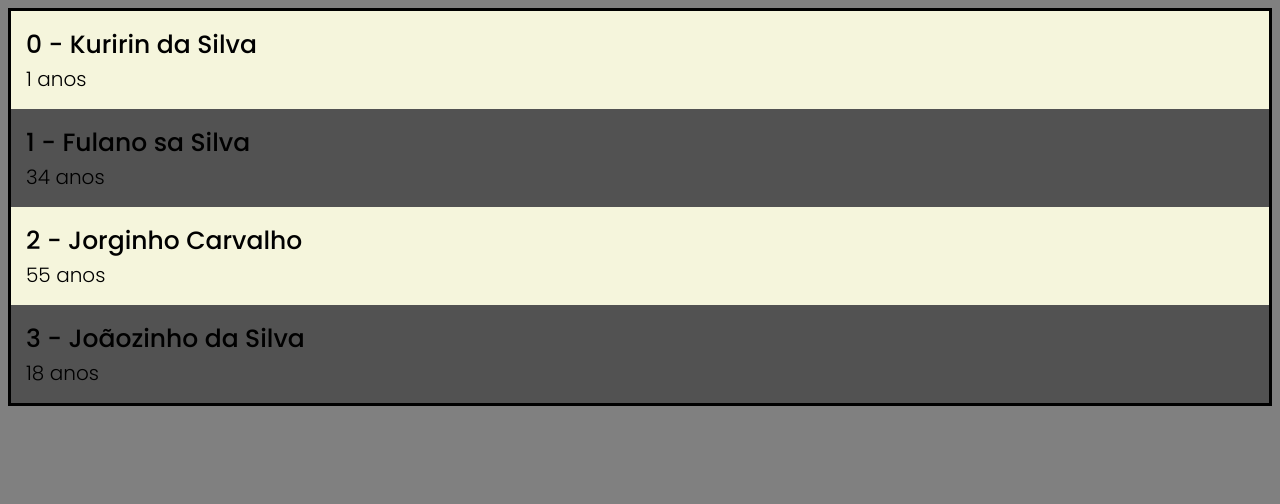
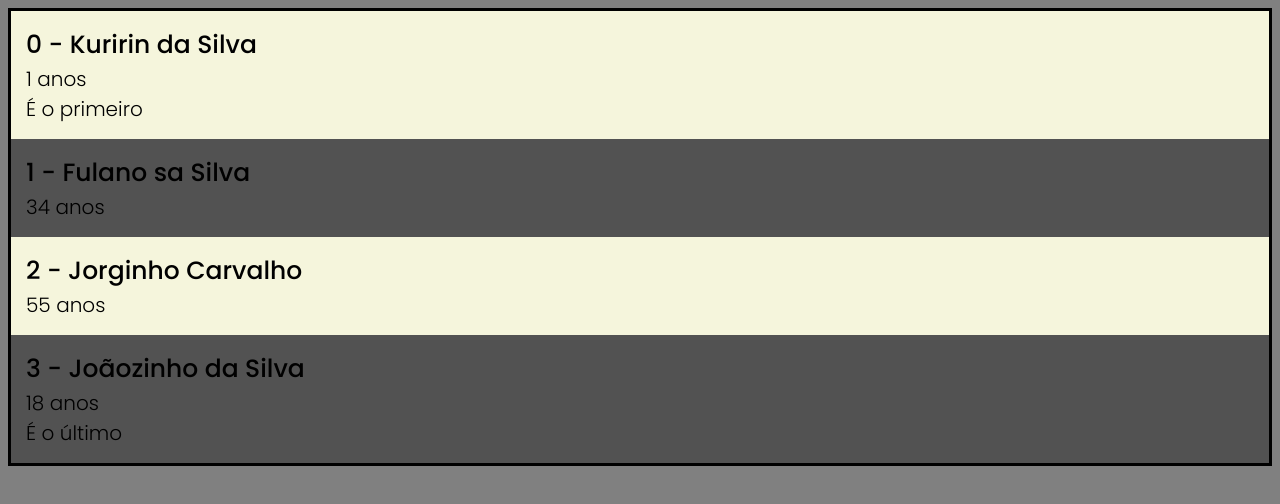
Before and after one commit to thiago-desenv/fundamentos-angular, an Angular app: page / in a window 1280 px wide. Shown: the top 504 px of the page. Built offline with nearby package versions, Linux system fonts and the light colour scheme.

Commit message:
Usado *ngFor com outros elementos, como index, odd, first e last

```diff
--- a/src/app/app.component.html
+++ b/src/app/app.component.html
@@ -1,7 +1,19 @@
 <div class="list" >
-  <div class="item" *ngFor="let pessoa of listPessoas; let i = index; let isOdd = odd" [class.item--odd]="isOdd">
+  <div
+    class="item"
+    *ngFor="
+        let pessoa of listPessoas;
+        let i = index;
+        let isOdd = odd;
+        let isFirst = first;
+        let isLast = last;"
+        [class.item--odd]="isOdd"
+        [class.item--highlighted]="personSelectedIndex === i"
+        (click)="selectPerson(i)">
     <p class="item__name">{{ i }} - {{ pessoa.nome }}</p>
     <p class="item__age">{{ pessoa.idade }} anos</p>
+    <p class="item__age" *ngIf="isFirst">É o primeiro</p>
+    <p class="item__age" *ngIf="isLast">É o último</p>
   </div>
 </div>
 
--- a/src/app/app.component.scss
+++ b/src/app/app.component.scss
@@ -6,6 +6,7 @@
 .item {
   padding: 15px;
   background-color: beige;
+  cursor: pointer;
 
   &__name {
     font-size: 25px;
--- a/src/app/app.component.ts
+++ b/src/app/app.component.ts
@@ -6,12 +6,17 @@ import { Component } from '@angular/core';
   styleUrls: ['./app.component.scss']
 })
 export class AppComponent {
+  personSelectedIndex: number | undefined;
   listPessoas = [
     { nome: 'Kuririn da Silva', idade: 1 },
     { nome: 'Fulano sa Silva', idade: 34 },
     { nome: 'Jorginho Carvalho', idade: 55 },
     { nome: 'Joãozinho da Silva', idade: 18 }
   ];
+
+  selectPerson(index: number) {
+    this.personSelectedIndex = index;
+  }
 
   // minhaProp = false;
   // pessoa: any = {
```
